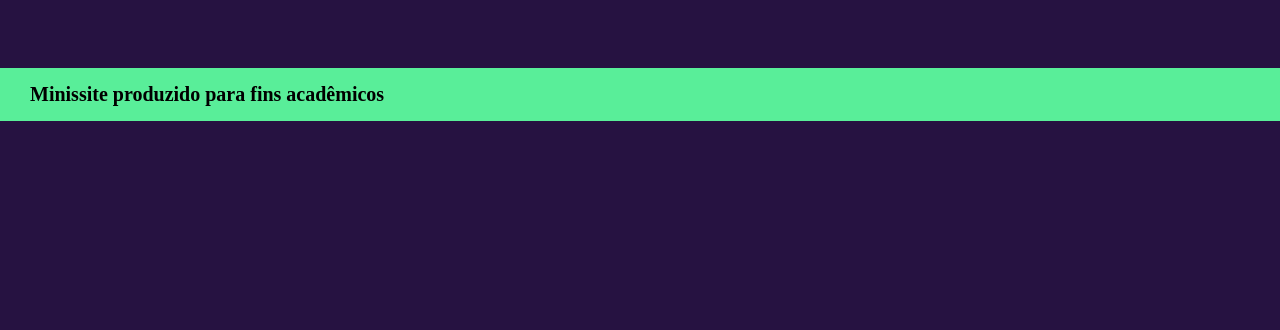
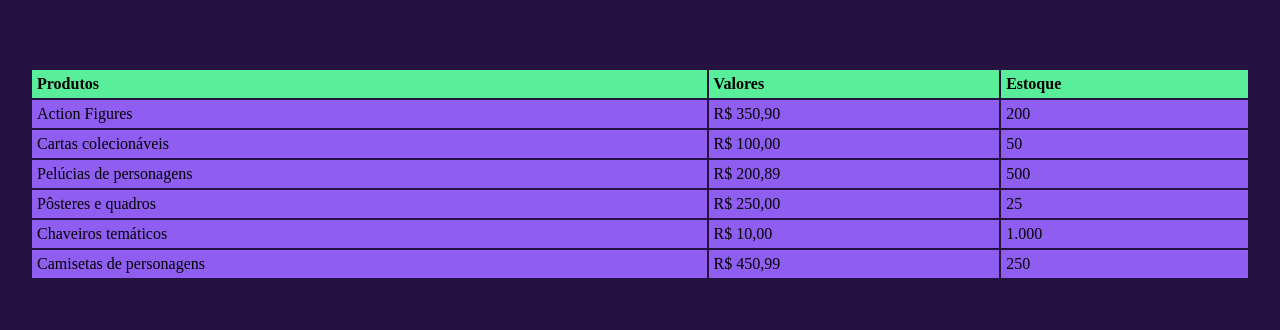
Before and after one commit to kgtbra-dev/geek-store-stock, a plain HTML site: page index.html in a window 1280 px wide. Shown: the part 1657-1987 px from the top of the page. Before the commit the page ends 1778 px from the top, so only its background shows below. Drawn offline with Linux system fonts and the light colour scheme.

Commit message:
feat: adicionando table

```diff
--- a/CSS/style.css
+++ b/CSS/style.css
@@ -100,7 +100,7 @@ a {
 .card {
     width: 25.5%;
     margin-bottom: 30px;
-    background-color: rgb(109, 36, 255);
+    background-color: rgb(143, 94, 241);
     margin-top: 20px;
     padding: 10px;
     padding-bottom: 10px;
@@ -147,3 +147,23 @@ ul {
 li {
     list-style-type: none;
 }
+
+table {
+   width: 100%;
+   padding-left: 30px;
+   padding-right: 30px;
+   margin-top: 10px;
+   margin-bottom: 50px;
+}
+
+th, td{
+    border: 1px;
+    padding: 5px;
+    text-align: left;
+}
+td {
+   background-color: rgb(143, 94, 241);
+}
+th {
+    background-color: rgb(89, 238, 153);
+}
--- a/index.html
+++ b/index.html
@@ -96,6 +96,54 @@
                     </section>
                 </section>
             </section>
+            <section id="tabelis">
+                <table>
+                    <thead>
+                        <tr>
+                            <th>Produtos</th>
+                            <th>Valores</th>
+                            <th>Estoque</th>
+                        </tr>
+                    </thead>
+                    <tbody>
+                        <tr>
+                            <td>Action Figures</td>
+                            <td>R$ 350,90</td>
+                            <td>200</td>
+                        </tr>
+
+                         <tr>
+                            <td>Cartas colecionáveis</td>
+                            <td>R$ 100,00</td>
+                            <td>50</td>
+                        </tr>
+
+                         <tr>
+                            <td>Pelúcias de personagens</td>
+                            <td>R$ 200,89</td>
+                            <td>500</td>
+                        </tr>
+
+                         <tr>
+                            <td>Pôsteres e quadros</td>
+                            <td>R$ 250,00</td>
+                            <td>25</td>
+                        </tr>
+
+                         <tr>
+                            <td>Chaveiros temáticos</td>
+                            <td>R$ 10,00</td>
+                            <td>1.000</td>
+                        </tr>
+
+                         <tr>
+                            <td>Camisetas de personagens</td>
+                            <td>R$ 450,99</td>
+                            <td>250</td>
+                        </tr>
+                    </tbody>
+                </table>
+            </section>
         </main>
         <footer>
             <p>Minissite produzido para fins acadêmicos</p>
```
